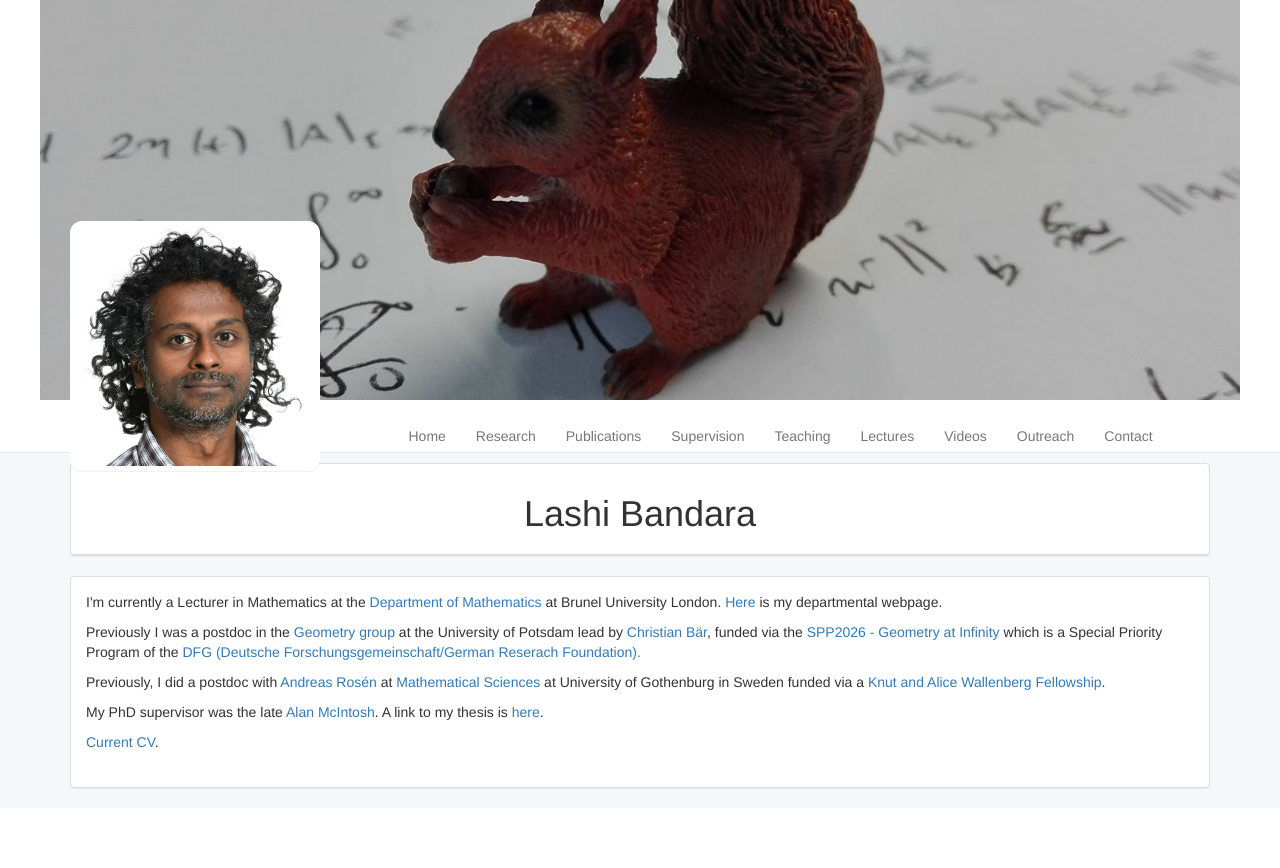
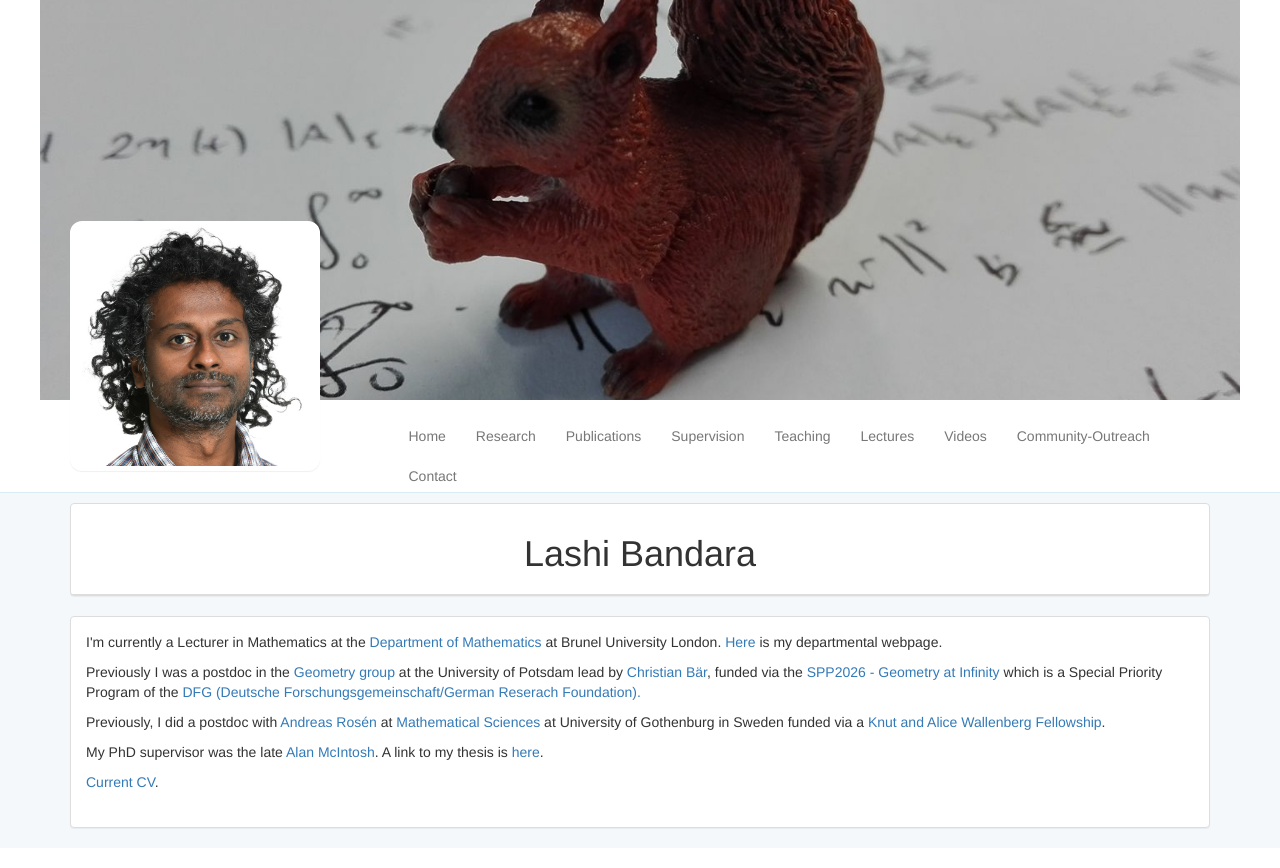
Before and after one commit to lashi-bandara/lashi-bandara.github.io, a Jekyll site: the page built from index.html, in a window 1280 px wide. Shown: the top 868 px of the page. Built offline with Jekyll 4.4.1, drawn with Linux system fonts in a browser that asks for light colours.

Commit message:
COmmunity-outreach

```diff
--- a/_data/toc.yaml
+++ b/_data/toc.yaml
@@ -18,7 +18,7 @@ toc:
 - title: Videos
   url: /toc/videos/
 
-- title: Outreach
+- title: Community-Outreach
   url: /toc/outreach/
 
 - title: Contact
```
